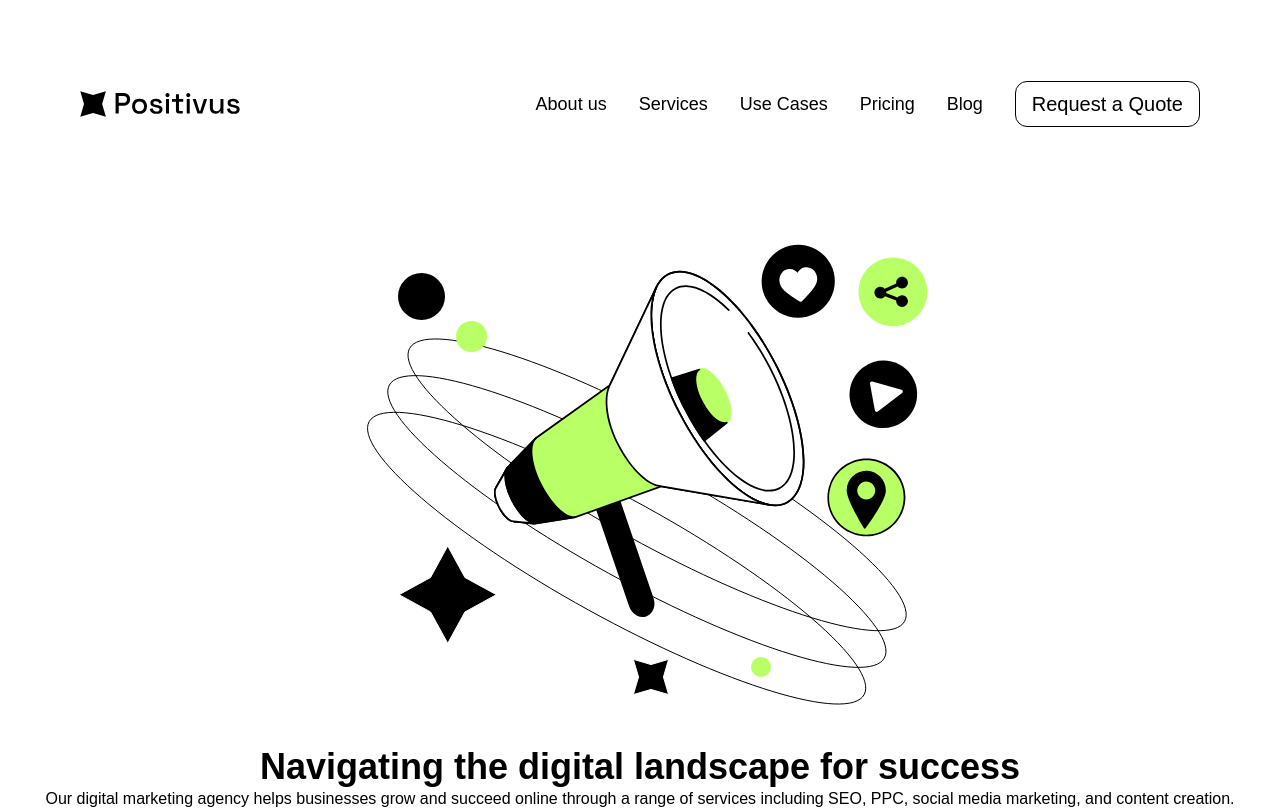
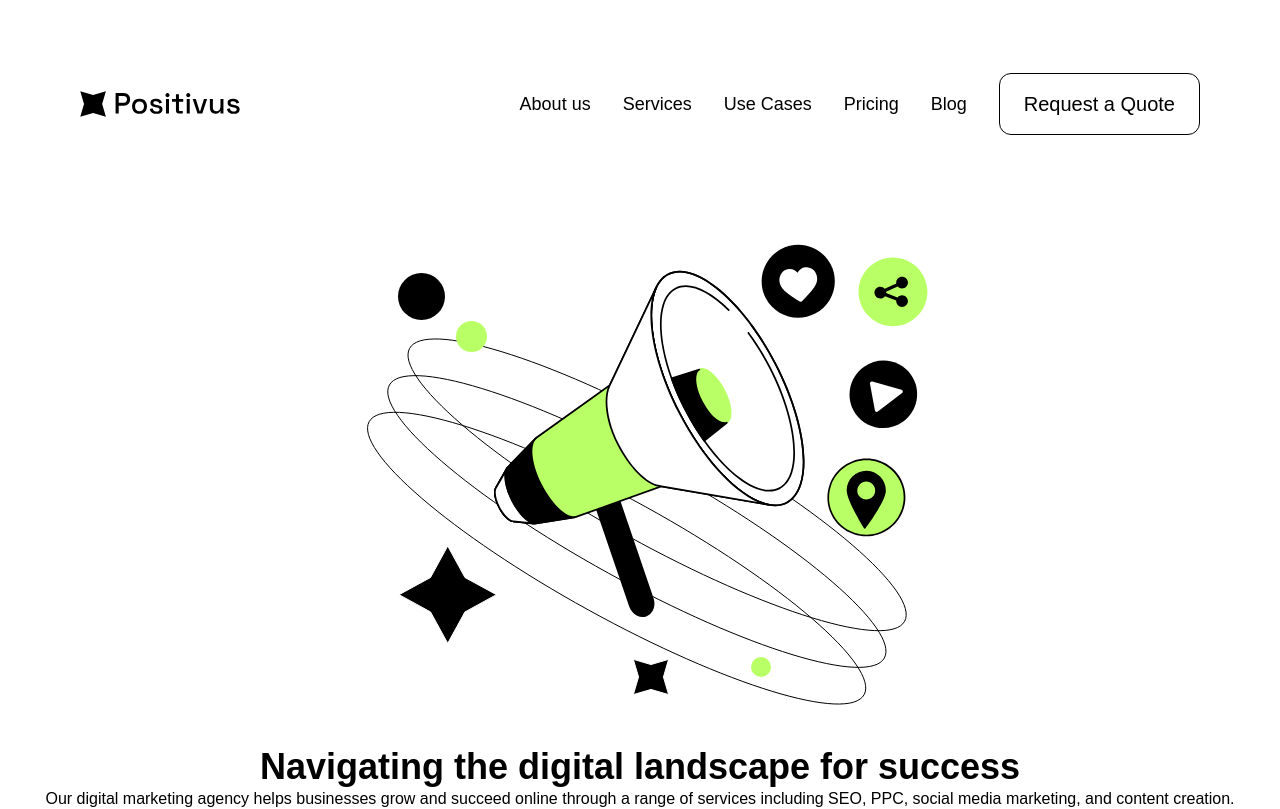
Before and after one commit to PedroRevesMD/positivus-landingpage, a React app: page / in a window 1280 px wide. Shown: the top 809 px of the page. Built offline with nearby package versions, Linux system fonts and the light colour scheme; the HTML template or start-up script is replaced by a standard one.

Commit message:
fix: change button padding

```diff
--- a/src/components/Header.tsx
+++ b/src/components/Header.tsx
@@ -12,7 +12,7 @@ export default function Header() {
           <li><a href="/">Pricing</a></li>
           <li><a href="/">Blog</a></li>
         </ul>
-        <a href="/" className="border-dark-gray border border-solid text-xl rounded-xl ml-8 py-2 px-4">Request a Quote</a>
+        <a href="/" className="border-dark-gray border border-solid text-xl rounded-xl ml-8 py-4 px-6">Request a Quote</a>
       </nav>
       <button type="button" className="cursor-pointer lg:hidden border border-solid font-grotesk border-dark-gray border-solid py-1.5 px-4 rounded-xl">Menu</button>
     </header>
```
